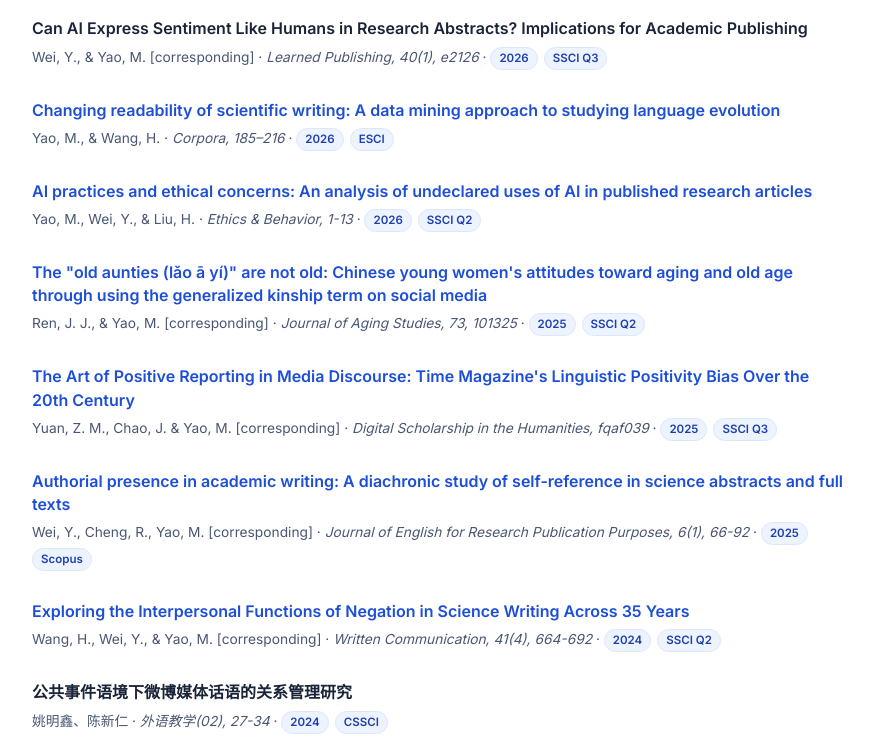
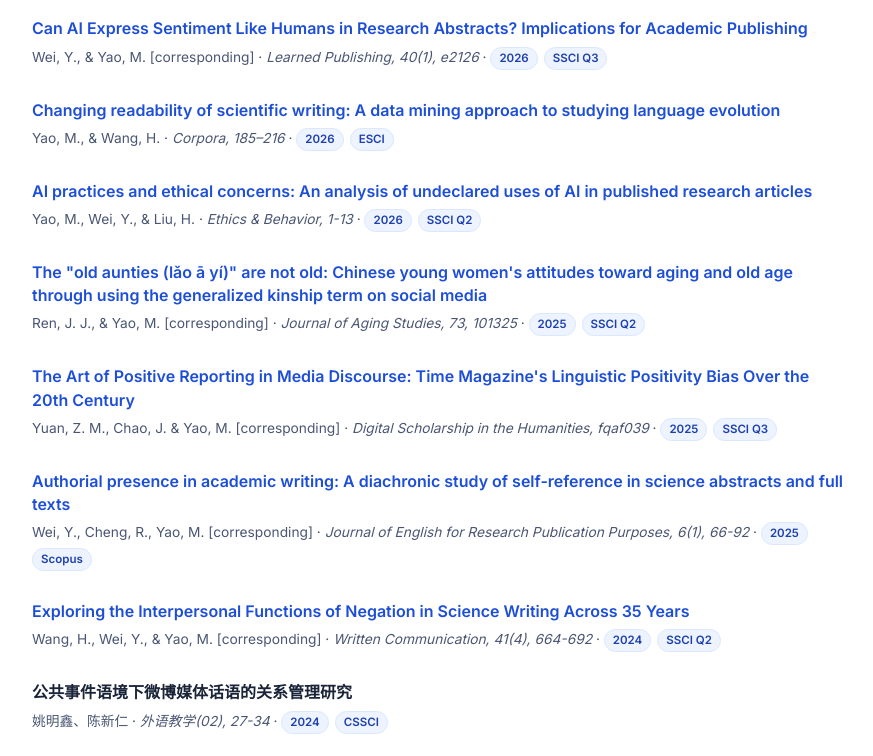
Before and after one commit to MingxinYao-Barlow/CV, a plain HTML site: page publications.html in a window 1280 px wide. Shown: the part 249-1005 px from the top of the page, without its empty margins (202-1075 px from the left). Drawn offline with Linux system fonts and the light colour scheme.

Commit message:
Add links to publication titles in publications.html

```diff
--- a/publications.html
+++ b/publications.html
@@ -35,7 +35,7 @@
 
         <ul class="entry-list" id="pubList">
             <li class="pub-item" data-year="2026" data-type="ssci" data-role="correspond">
-                <div class="entry-title">Can AI Express Sentiment Like Humans in Research Abstracts? Implications for Academic Publishing</div>
+                <div class="entry-title"><a href="https://onlinelibrary.wiley.com/doi/10.1002/leap.2126" target="_blank" rel="noopener">Can AI Express Sentiment Like Humans in Research Abstracts? Implications for Academic Publishing</a></div>
                 <div class="entry-meta">Wei, Y., &amp; Yao, M. [corresponding] · <em>Learned Publishing, 40(1), e2126</em> · <span class="tag">2026</span><span class="tag">SSCI Q3</span></div>
             </li>
             <li class="pub-item" data-year="2026" data-type="esci" data-role="first">
```
